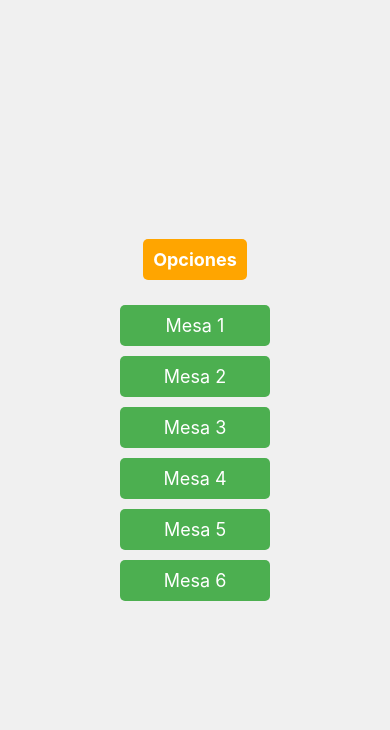
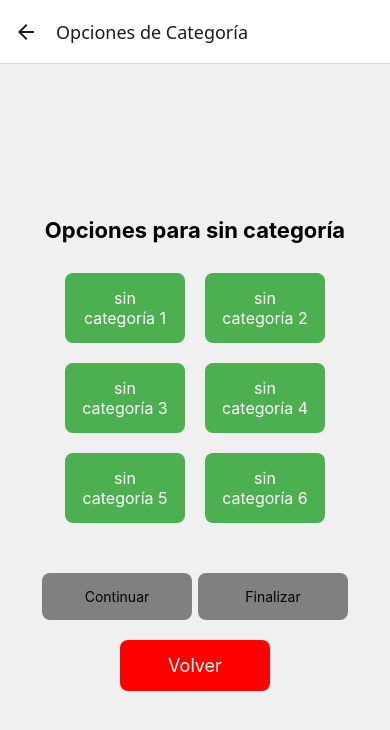
Before and after one commit to esalasl/DII2425TPVEspartanos, a React Native app: screen /OpcionesCategoria in a window 390 px wide. Shown: the top 730 px of the page. Built offline with nearby package versions, Linux system fonts and the light colour scheme.

Commit message:
se creó las clases  Insertar y OpcionesCategorías. Así cómo su modificación de la clase main App.js

```diff
--- a/App.js
+++ b/App.js
@@ -3,23 +3,40 @@ import { NavigationContainer } from "@react-navigation/native";
 import { createStackNavigator } from "@react-navigation/stack";
 import TPV_S_Principal from "./TPV_S_Principal";
 import Opciones_S from "./Opciones_S";
+import Insertar from "./Insertar";
+import OpcionesCategoria from "./OpcionesCategoria";
 
 const Stack = createStackNavigator();
 
 export default function App() {
   return (
+    // Configuración del contenedor de navegación
     <NavigationContainer>
       <Stack.Navigator initialRouteName="Mesas">
+        {/* Pantalla principal: lista de mesas */}
         <Stack.Screen
           name="Mesas"
           component={TPV_S_Principal}
           options={{ headerShown: false }}
         />
+        {/* Pantalla de opciones para la mesa seleccionada */}
         <Stack.Screen
           name="Opciones"
           component={Opciones_S}
           options={{ title: "Opciones" }}
         />
+        {/* Pantalla de inserción de categorías */}
+        <Stack.Screen
+          name="Insertar"
+          component={Insertar}
+          options={{ title: "Insertar" }}
+        />
+         {/* Pantalla de opciones de la categoría seleccionada (Entrantes, Primeros, ...) */}
+        <Stack.Screen
+          name="OpcionesCategoria"
+          component={OpcionesCategoria}
+          options={{ title: "Opciones de Categoría" }}
+        />
       </Stack.Navigator>
     </NavigationContainer>
   );
--- /dev/null
+++ b/Insertar.js
@@ -0,0 +1,131 @@
+import React from "react";
+import { View, Text, TouchableOpacity, StyleSheet } from "react-native";
+
+export default function Insertar({ navigation }) {
+  return (
+    <View style={styles.container}>
+      {/* Título de la pantalla */}
+      <Text style={styles.title}>Seleccione una categoría</Text>
+
+      {/* Botones de categorías organizados en 3 columnas */}
+      <View style={styles.grid}>
+        <TouchableOpacity
+          style={styles.button}
+          onPress={() =>
+            navigation.navigate("OpcionesCategoria", { categoria: "Entrantes" })
+          }
+        >
+          <Text style={styles.text}>Entrantes</Text>
+        </TouchableOpacity>
+
+        <TouchableOpacity
+          style={styles.button}
+          onPress={() =>
+            navigation.navigate("OpcionesCategoria", { categoria: "Primeros" })
+          }
+        >
+          <Text style={styles.text}>Primeros</Text>
+        </TouchableOpacity>
+
+        <TouchableOpacity
+          style={styles.button}
+          onPress={() =>
+            navigation.navigate("OpcionesCategoria", { categoria: "Segundos" })
+          }
+        >
+          <Text style={styles.text}>Segundos</Text>
+        </TouchableOpacity>
+
+        <TouchableOpacity
+          style={styles.button}
+          onPress={() =>
+            navigation.navigate("OpcionesCategoria", { categoria: "Postres" })
+          }
+        >
+          <Text style={styles.text}>Postres</Text>
+        </TouchableOpacity>
+
+        <TouchableOpacity
+          style={styles.button}
+          onPress={() =>
+            navigation.navigate("OpcionesCategoria", { categoria: "Bebidas" })
+          }
+        >
+          <Text style={styles.text}>Bebidas</Text>
+        </TouchableOpacity>
+      </View>
+
+      {/* Botón para regresar a la pantalla anterior */}
+      <View style={styles.backButtonContainer}>
+        <TouchableOpacity
+          style={styles.backButton}
+          onPress={() => navigation.goBack()}
+        >
+          <Text style={styles.backText}>Volver</Text>
+        </TouchableOpacity>
+      </View>
+    </View>
+  );
+}
+
+const styles = StyleSheet.create({
+  container: {
+    flex: 1,
+    justifyContent: "center",
+    alignItems: "center",
+    backgroundColor: "#f0f0f0",
+  },
+  title: {
+    fontSize: 22,
+    marginBottom: 20,
+    fontWeight: "bold",
+  },
+  grid: {
+    flexDirection: "row",
+    flexWrap: "wrap",
+    justifyContent: "center",
+    marginBottom: 20,
+  },
+  button: {
+    padding: 15,
+    backgroundColor: "#4CAF50",
+    margin: 10,
+    borderRadius: 8,
+    width: 100,
+    alignItems: "center",
+  },
+  text: {
+    color: "white",
+    fontSize: 16,
+    textAlign: "center",
+  },
+  actionButtons: {
+    flexDirection: "row",
+    marginTop: 20,
+    justifyContent: "space-between",
+    width: "80%",
+  },
+
+  actionText: {
+    color: "white",
+    fontSize: 16,
+    textAlign: "center",
+  },
+  backButtonContainer: {
+    marginTop: 20,
+    alignItems: "center",
+    width: "100%",
+  },
+  backButton: {
+    padding: 15,
+    backgroundColor: "red",
+    borderRadius: 8,
+    width: 200,
+    alignItems: "center",
+  },
+  backText: {
+    color: "white",
+    fontSize: 18,
+    textAlign: "center",
+  },
+});
--- /dev/null
+++ b/OpcionesCategoria.js
@@ -0,0 +1,106 @@
+import React from "react";
+import { View, Text, TouchableOpacity, StyleSheet } from "react-native";
+
+export default function OpcionesCategoria({ route, navigation }) {
+  const { categoria } = route.params || { categoria: "sin categoría" }; // Recibe la categoría seleccionada
+
+  // Generar opciones dinámicamente basadas en la categoría
+  const opciones = Array.from({ length: 6 }, (_, index) => `${categoria} ${index + 1}`);
+
+  return (
+    <View style={styles.container}>
+      {/* Título de la categoría */}
+      <Text style={styles.title}>Opciones para {categoria}</Text>
+
+      {/* Botones de las opciones */}
+      <View style={styles.grid}>
+        {opciones.map((opcion, index) => (
+          <TouchableOpacity key={index} style={styles.button} onPress={() => {}}>
+            <Text style={styles.text}>{opcion}</Text>
+          </TouchableOpacity>
+        ))}
+      </View>
+
+      {/* Botones de acción (Continuar y Finalizar) */}
+      <View style={styles.actionButtons}>
+        <TouchableOpacity style={styles.continueButton} onPress={() => {}}>
+          <Text style={styles.actionText}>Continuar</Text>
+        </TouchableOpacity>
+        <TouchableOpacity style={styles.finalizeButton} onPress={() => {}}>
+          <Text style={styles.actionText}>Finalizar</Text>
+        </TouchableOpacity>
+      </View>
+
+      {/* Botón para volver */}
+      <TouchableOpacity style={styles.backButton} onPress={() => navigation.goBack()}>
+        <Text style={styles.backText}>Volver</Text>
+      </TouchableOpacity>
+    </View>
+  );
+}
+
+const styles = StyleSheet.create({
+  container: {
+    flex: 1,
+    justifyContent: "center",
+    alignItems: "center",
+    backgroundColor: "#f0f0f0",
+  },
+  title: {
+    fontSize: 22,
+    marginBottom: 20,
+    fontWeight: "bold",
+  },
+  grid: {
+    flexDirection: "row",
+    flexWrap: "wrap",
+    justifyContent: "center",
+    marginBottom: 20,
+  },
+  button: {
+    padding: 15,
+    backgroundColor: "#4CAF50",
+    margin: 10,
+    borderRadius: 8,
+    width: 120,
+    alignItems: "center",
+  },
+  text: {
+    color: "white",
+    fontSize: 16,
+    textAlign: "center",
+  },
+  // Modificado para que los botones estén en fila
+  actionButtons: {
+    flexDirection: "row", // Cambié a row para que los botones estén uno al lado del otro
+    justifyContent: "space-around", // Espacio equitativo entre los botones
+    width: "80%", // Limitar el ancho de los botones
+    marginVertical: 20, // Margen entre los botones y los demás elementos
+  },
+  continueButton: {
+    padding: 15,
+    backgroundColor: "#808080",
+    borderRadius: 8,
+    width: 150,
+    alignItems: "center",
+  },
+  finalizeButton: {
+    padding: 15,
+    backgroundColor: "#808080",
+    borderRadius: 8,
+    width: 150,
+    alignItems: "center",
+  },
+  backButton: {
+    padding: 15,
+    backgroundColor: "red",
+    borderRadius: 8,
+    width: 150,
+    alignItems: "center",
+  },
+  backText: {
+    color: "white",
+    fontSize: 18,
+    textAlign: "center",
+  },
+});
--- a/Opciones_S.js
+++ b/Opciones_S.js
@@ -1,15 +1,38 @@
 import React from "react";
 import { View, Text, TouchableOpacity, StyleSheet } from "react-native";
-import OpcionesMesas_S from "./VistaOpcionesMesa";
 
 export default function Opciones_S({ route, navigation }) {
-  const { mesa } = route.params || { mesa: "sin información" };
+  const { mesa } = route.params || { mesa: "sin información" }; // Número de la mesa recibida
 
   return (
     <View style={styles.container}>
-      <Text style={styles.text}>Opciones para la mesa {mesa}</Text>
-      <OpcionesMesas_S />
-      <TouchableOpacity style={styles.button} onPress={() => navigation.goBack()}>
+      {/* Título que muestra el número de la mesa */}
+      <Text style={styles.textTitle}>Opciones para la mesa {mesa}</Text>
+
+      {/* Contenedor de botones de acción (en columna) */}
+      <View style={styles.actionButtons}>
+        {/* Botón Insertar */}
+        <TouchableOpacity
+          style={styles.buttons}
+          onPress={() => navigation.navigate("Insertar")}
+        >
+          <Text style={styles.textButton}>Insertar</Text>
+        </TouchableOpacity>
+        {/* Botón Comprobar */}
+        <TouchableOpacity style={styles.buttons} onPress={() => {}}>
+          <Text style={styles.textButton}>Comprobar</Text>
+        </TouchableOpacity>
+        {/* Botón Cobrar */}
+        <TouchableOpacity style={styles.buttons} onPress={() => {}}>
+          <Text style={styles.textButton}>Cobrar</Text>
+        </TouchableOpacity>
+      </View>
+
+      {/* Botón para regresar a la pantalla de mesas */}
+      <TouchableOpacity
+        style={styles.buttonBack}
+        onPress={() => navigation.goBack()}
+      >
         <Text style={styles.text}>Volver</Text>
       </TouchableOpacity>
     </View>
@@ -20,13 +43,47 @@ const styles = StyleSheet.create({
   container: {
     flex: 1,
     justifyContent: "center",
-    alignItems: "center"
+    alignItems: "center",
+    backgroundColor: "#f0f0f0",
   },
-  button: {
-    padding: 19,
-    margin: 65,
+  textTitle: {
+    fontSize: 22,
+    marginBottom: 20,
+    fontWeight: "bold",
+    color: "black",
+  },
+  text: {
+    fontSize: 22,
+    marginBottom: 20,
+    fontWeight: "bold",
+    color: "white",
+  },
+  // Contenedor para los botones en columna
+  actionButtons: {
+    flexDirection: "column", // Cambiar a columna
+    justifyContent: "center",
+    alignItems: "center",
+    marginBottom: 20,
+  },
+  buttons: {
+    padding: 18,
+    backgroundColor: "#4CAF50",
+    marginVertical: 10, // Espaciado entre botones
+    borderRadius: 13,
+    width: 200, // Ancho de los botones
+    alignItems: "center",
+  },
+  textButton: {
+    color: "white",
+    fontSize: 18,
+    fontWeight: "bold",
+  },
+  buttonBack: {
+    padding: 18,
     backgroundColor: "red",
-    borderRadius: 8
+    borderRadius: 13,
+    width: 200, // Mismo tamaño que los otros botones
+    alignItems: "center",
+    marginTop: 20, // Espaciado respecto a los botones de acción
   },
-  text: { color: "white" },
 });
--- a/TPV_S_Principal.js
+++ b/TPV_S_Principal.js
@@ -2,21 +2,21 @@ import React from "react";
 import { View, Text, TouchableOpacity, StyleSheet } from "react-native";
 
 export default function TPV_S_Principal({ navigation }) {
-  const mesas = [1, 2, 3, 4, 5, 6];
+  const mesas = [1, 2, 3, 4, 5, 6]; // Lista de mesas disponibles
 
   return (
     <View style={styles.container}>
-      {/* Botón de Opciones */}
+      {/* Botón para acceder a otras opciones (no implementado aún) */}
       <TouchableOpacity style={styles.optionsButton} onPress={() => {}}>
         <Text style={styles.optionsText}>Opciones</Text>
       </TouchableOpacity>
 
-      {/* Mapeo dinámico de mesas */}
+      {/* Botones dinámicos para cada mesa */}
       {mesas.map((mesa) => (
         <TouchableOpacity
           key={mesa}
           style={styles.mesaButton}
-          onPress={() => navigation.navigate("Opciones", { mesa })}
+          onPress={() => navigation.navigate("Opciones", { mesa })} // Navegar a opciones con número de mesa
         >
           <Text style={styles.mesaText}>Mesa {mesa}</Text>
         </TouchableOpacity>
--- a/VistaOpcionesMesa.js
+++ /dev/null
@@ -1,35 +0,0 @@
-import React from "react";
-import { View, Text, TouchableOpacity, StyleSheet } from "react-native";
-
-export default function OpcionesMesas_S({navigation}) {
-    return (
-        <View>
-            <TouchableOpacity style={styles.buttons} onPress={() => {}}>
-                <Text style={styles.textButton}>Insertar</Text>
-            </TouchableOpacity>
-            <TouchableOpacity style={styles.buttons} onPress={() => {}}>
-                <Text style={styles.textButton}>Comprobar</Text>
-            </TouchableOpacity>
-            <TouchableOpacity style={styles.buttons} onPress={() => {}}>
-                <Text style={styles.textButton}>Cobrar</Text>
-            </TouchableOpacity>
-        </View>
-    );
-
-}
-
-const styles = StyleSheet.create({
-
-buttons:{
-    padding: 18,
-    backgroundColor: "#4CAF50",
-    marginVertical: 10,
-    borderRadius: 13,
-    width: 150,
-    alignItems: "center",
-},
-textButton:{
-    color:"white"
-}
-
-});
```
